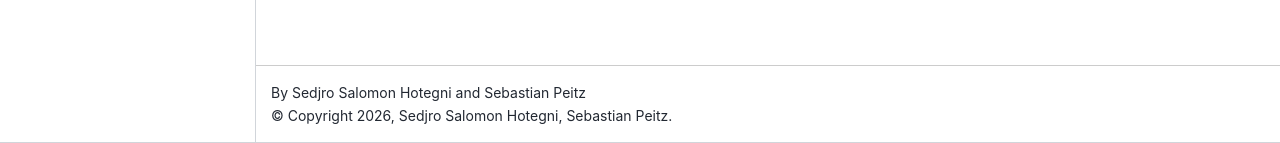
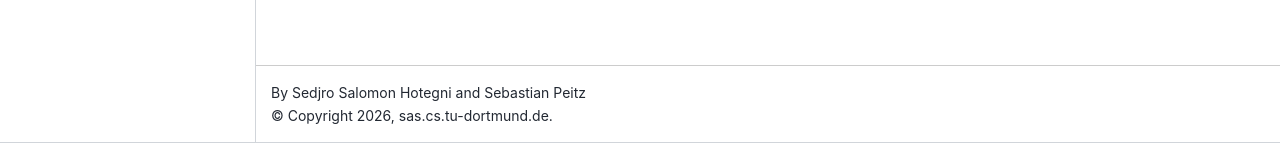
Before and after one commit to safe-autonomous-systems/moo-spread, a Sphinx documentation site: the page built from docs/index.rst, in a window 1280 px wide. Shown: the part 757-900 px from the top of the page. Built offline with Sphinx 7.4.7 and the Sphinx Book theme 1.1.4, drawn with Linux system fonts in a browser that asks for light colours; pages that are not in the unit, such as notebooks, are missing from menus.

Commit message:
Update copyright information in conf.py

```diff
--- a/docs/conf.py
+++ b/docs/conf.py
@@ -18,4 +18,4 @@ author = "Sedjro Salomon Hotegni and Sebastian Peitz"
 
 release = "0.1.2"
 
-copyright = "2026, Sedjro Salomon Hotegni, Sebastian Peitz"
+copyright = "2026, sas.cs.tu-dortmund.de"
```
